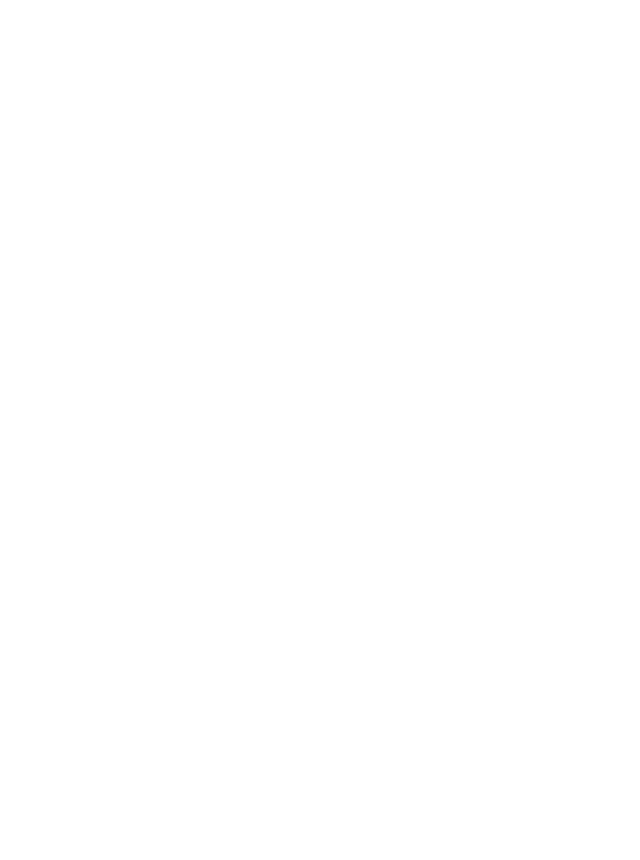
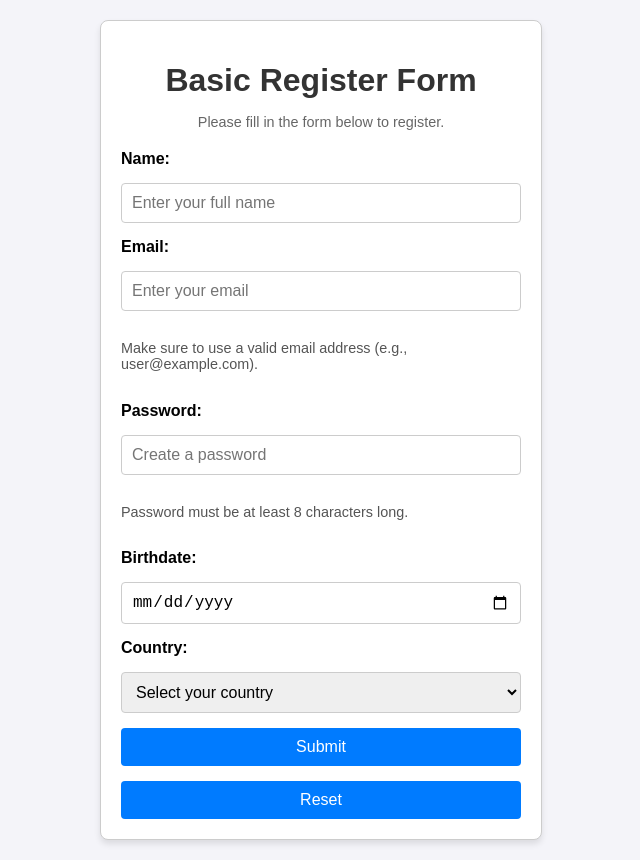
Before and after one commit to crisilto/opo-tech, a plain HTML site: page FIC/html/more-exercises/02-forms/01-basic-register.html in a window 1280 px wide. Shown: the whole page, without its empty margins (319-959 px from the left). Before the commit the page ends 800 px from the top, so only its background shows below. Drawn offline with Linux system fonts and the light colour scheme.

Commit message:
Basic Register Form

```diff
--- a/FIC/html/more-exercises/02-forms/01-basic-register.html
+++ b/FIC/html/more-exercises/02-forms/01-basic-register.html
@@ -6,3 +6,134 @@
         Una lista desplegable (select) con opciones de país.
         Un botón para enviar el formulario.
 -->
+<!DOCTYPE html>
+<html lang="en">
+
+<head>
+    <meta charset="UTF-8">
+    <meta name="viewport" content="width=device-width, initial-scale=1.0">
+    <title>Basic Register Form</title>
+    <style>
+
+        body {
+            font-family: Arial, sans-serif;
+            margin: 20px;
+            padding: 0;
+            background-color: #f4f4f9;
+            display: flex;
+            justify-content: center;
+            align-items: center;
+        }
+
+        .form-container {
+            width: 100%;
+            max-width: 400px;
+            padding: 20px;
+            border: 1px solid #ccc;
+            border-radius: 8px;
+            background-color: #fff;
+            box-shadow: 0 4px 6px rgba(0, 0, 0, 0.1);
+        }
+
+        form {
+            display: flex;
+            flex-direction: column;
+            gap: 15px;
+        }
+
+        label {
+            font-weight: bold;
+        }
+
+        input,
+        select,
+        button {
+            width: 100%;
+            max-width: 100%;
+            padding: 10px;
+            font-size: 1rem;
+            border: 1px solid #ccc;
+            border-radius: 4px;
+            box-sizing: border-box;
+        }
+
+        input:focus,
+        select:focus {
+            outline: 2px solid #007BFF;
+            border-color: #007BFF;
+        }
+
+        button {
+            background-color: #007BFF;
+            color: white;
+            border: none;
+            cursor: pointer;
+            padding: 10px 15px;
+            border-radius: 4px;
+        }
+
+        button:hover {
+            background-color: #0056b3;
+        }
+
+        h1 {
+            text-align: center;
+            margin-bottom: 10px;
+            color: #333;
+        }
+
+        header p {
+            text-align: center;
+            color: #666;
+            margin-bottom: 20px;
+        }
+
+        p {
+            font-size: 0.9rem;
+            color: #555;
+        }
+
+    </style>
+</head>
+
+<body>
+    <div class="form-container">
+        <header>
+            <h1>Basic Register Form</h1>
+            <p>Please fill in the form below to register.</p>
+        </header>
+        <main>
+            <form>
+                <label for="name">Name:</label>
+                <input type="text" id="name" placeholder="Enter your full name" required>
+
+                <label for="email">Email:</label>
+                <input type="email" id="email" placeholder="Enter your email" aria-describedby="email-info" required>
+                <p id="email-info">Make sure to use a valid email address (e.g., user@example.com).</p>
+
+                <label for="password">Password:</label>
+                <input type="password" id="password" placeholder="Create a password" aria-describedby="password-info"
+                    minlength="8" required>
+                <p id="password-info">Password must be at least 8 characters long.</p>
+
+                <label for="birthdate">Birthdate:</label>
+                <input type="date" id="birthdate" required>
+
+                <label for="country">Country:</label>
+                <select name="country" id="country" required>
+                    <option value="" disabled selected>Select your country</option>
+                    <option value="spain">Spain</option>
+                    <option value="germany">Germany</option>
+                    <option value="usa">USA</option>
+                    <option value="france">France</option>
+                    <option value="italy">Italy</option>
+                </select>
+
+                <button type="submit">Submit</button>
+                <button type="reset">Reset</button>
+            </form>
+        </main>
+    </div>
+</body>
+
+</html>
```
